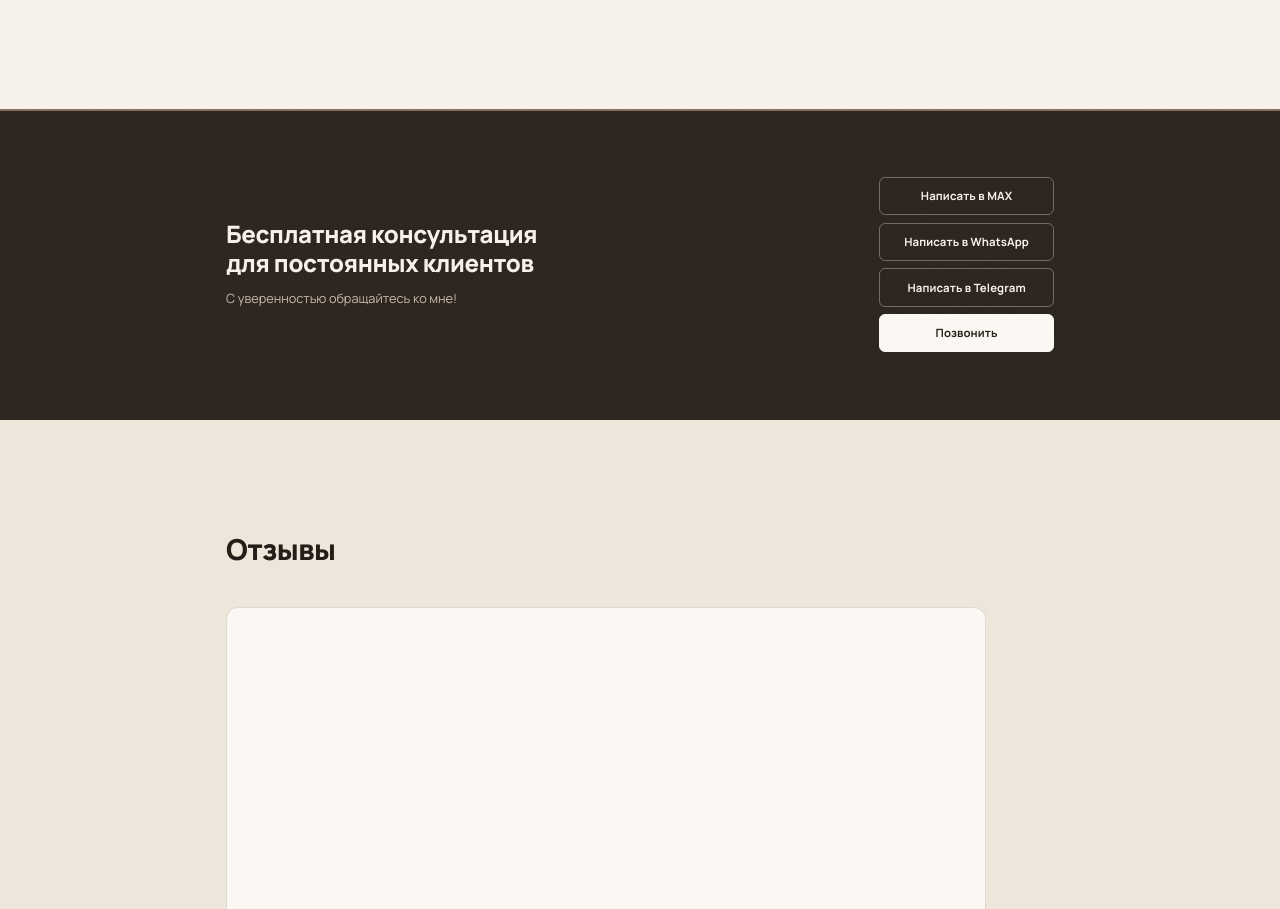
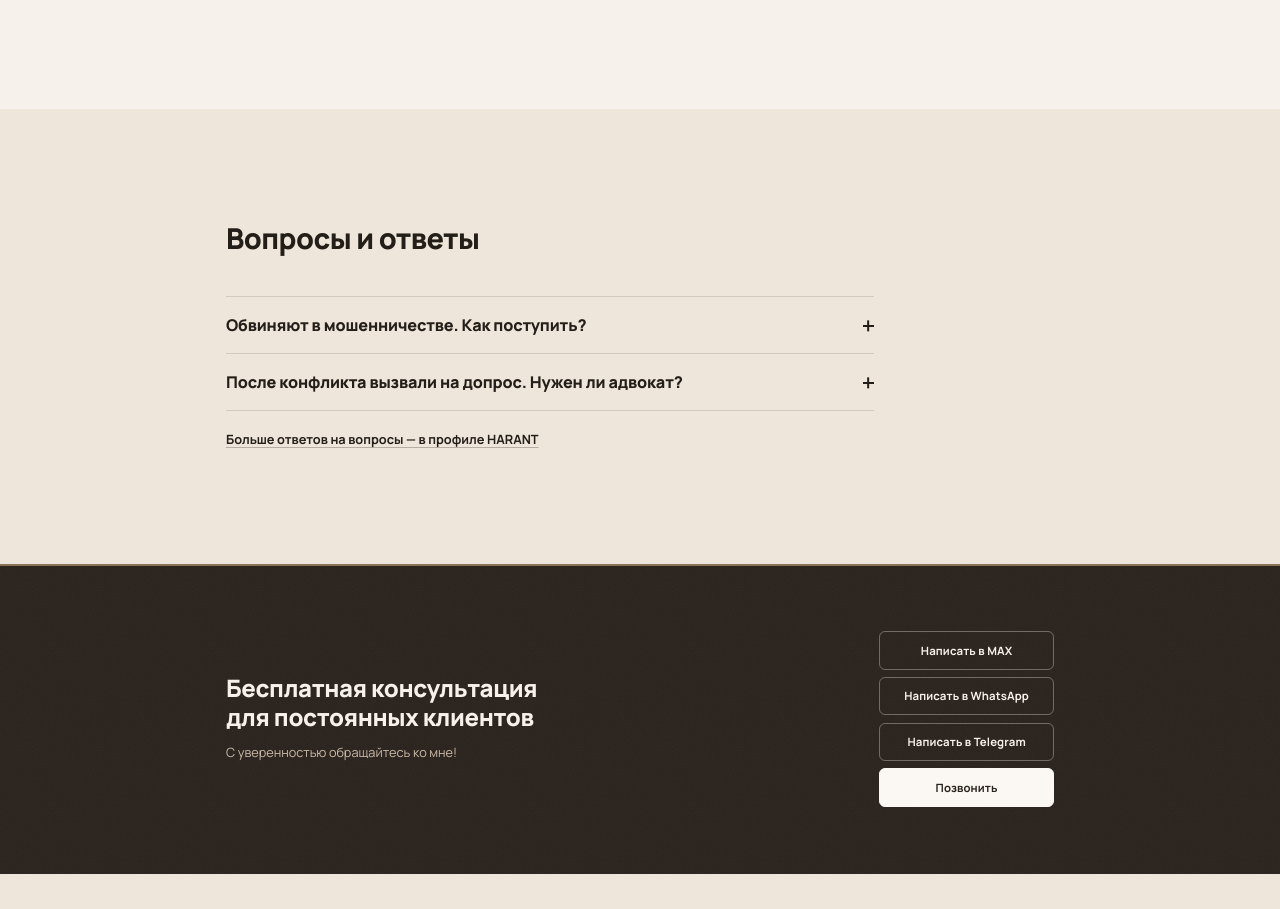
Before and after one commit to elhpiv-hash/poshotyan-preview, a plain HTML site: page index.html in a window 1280 px wide. Shown: the part 2742-3651 px from the top of the page. Drawn offline with Linux system fonts and the light colour scheme.

Commit message:
Add FAQ accordion from HARANT answers

```diff
--- a/css/style.css
+++ b/css/style.css
@@ -611,6 +611,101 @@ p + p {
   color: var(--label);
 }
 
+/* ----- Вопросы и ответы ----- */
+.accordion {
+  display: grid;
+  max-width: 54rem;
+}
+
+.acc {
+  border-top: 1px solid var(--line);
+}
+
+.acc:last-child {
+  border-bottom: 1px solid var(--line);
+}
+
+.acc__heading {
+  font-size: inherit;
+}
+
+.acc__head {
+  display: flex;
+  align-items: center;
+  gap: 1rem;
+  width: 100%;
+  padding-block: 1.45rem;
+  text-align: left;
+}
+
+.acc__title {
+  flex-grow: 1;
+  font-size: var(--fs-h3);
+  font-weight: 800;
+  line-height: 1.3;
+  letter-spacing: -0.01em;
+  transition: color var(--t-hover) var(--ease-out);
+}
+
+.acc__head:hover .acc__title {
+  color: var(--bronze);
+}
+
+.acc__marker {
+  position: relative;
+  flex-shrink: 0;
+  width: 0.9rem;
+  height: 0.9rem;
+}
+
+.acc__marker::before,
+.acc__marker::after {
+  content: "";
+  position: absolute;
+  top: 50%;
+  left: 0;
+  width: 100%;
+  height: 1.5px;
+  background: currentColor;
+  transition: transform var(--t-hover) var(--ease-out);
+}
+
+.acc__marker::after {
+  transform: rotate(90deg);
+}
+
+.acc__head[aria-expanded="true"] .acc__marker::after {
+  transform: rotate(0deg);
+}
+
+.acc__panel {
+  display: grid;
+  grid-template-rows: 1fr;
+}
+
+.js .acc__panel {
+  grid-template-rows: 0fr;
+  transition: grid-template-rows var(--t-hover) var(--ease-out);
+}
+
+.js .acc__panel.is-open {
+  grid-template-rows: 1fr;
+}
+
+.acc__body {
+  min-height: 0;
+  overflow: hidden;
+  color: var(--muted);
+}
+
+.acc__body > :last-child {
+  margin-bottom: 1.6rem;
+}
+
+.faq__more {
+  margin-top: 1.5rem;
+}
+
 /* ----- Полоса призыва (консультация) ----- */
 .cta {
   position: relative;
--- a/index.html
+++ b/index.html
@@ -181,6 +181,41 @@
     </div>
   </section>
 
+  <section class="section theme-paper" id="faq">
+    <div class="container">
+      <h2 class="section__title">Вопросы и ответы</h2>
+      <div class="accordion accordion--lines">
+        <article class="acc">
+          <h3 class="acc__heading">
+            <button class="acc__head" type="button" aria-expanded="false" aria-controls="faq-panel-1" id="faq-head-1">
+              <span class="acc__title">Обвиняют в мошенничестве. Как поступить?</span>
+              <span class="acc__marker" aria-hidden="true"></span>
+            </button>
+          </h3>
+          <div class="acc__panel" id="faq-panel-1" role="region" aria-labelledby="faq-head-1">
+            <div class="acc__body">
+              <p>Здравствуйте. Состава нет. Если суммы небольшие и если вы не выманивали под разным предлогами. Позвоните, я объясню как вам быть.</p>
+            </div>
+          </div>
+        </article>
+        <article class="acc">
+          <h3 class="acc__heading">
+            <button class="acc__head" type="button" aria-expanded="false" aria-controls="faq-panel-2" id="faq-head-2">
+              <span class="acc__title">После конфликта вызвали на допрос. Нужен ли адвокат?</span>
+              <span class="acc__marker" aria-hidden="true"></span>
+            </button>
+          </h3>
+          <div class="acc__panel" id="faq-panel-2" role="region" aria-labelledby="faq-head-2">
+            <div class="acc__body">
+              <p>Здравствуйте. Вам нужно нанять хорошего адвоката.</p>
+            </div>
+          </div>
+        </article>
+      </div>
+      <p class="faq__more"><a class="link" href="https://harant.ru/lawyers/sankt-peterburg/poshotyan-tigran-melisovich/" target="_blank" rel="noopener">Больше ответов на вопросы — в профиле HARANT</a></p>
+    </div>
+  </section>
+
   <section class="cta theme-dark" id="consult">
     <div class="container cta__inner">
       <div class="cta__text">
--- a/js/main.js
+++ b/js/main.js
@@ -70,6 +70,18 @@
     });
   }
 
+  // Раскрывающиеся ответы в разделе FAQ.
+  document.documentElement.classList.add('js');
+  document.querySelectorAll('.acc__head').forEach(function (head) {
+    var panel = document.getElementById(head.getAttribute('aria-controls'));
+    if (!panel) return;
+    head.addEventListener('click', function () {
+      var open = head.getAttribute('aria-expanded') === 'true';
+      head.setAttribute('aria-expanded', String(!open));
+      panel.classList.toggle('is-open', !open);
+    });
+  });
+
   // Крупный просмотр грамот
   var box = document.getElementById('lightbox');
   if (box && typeof box.showModal === 'function') {
```
